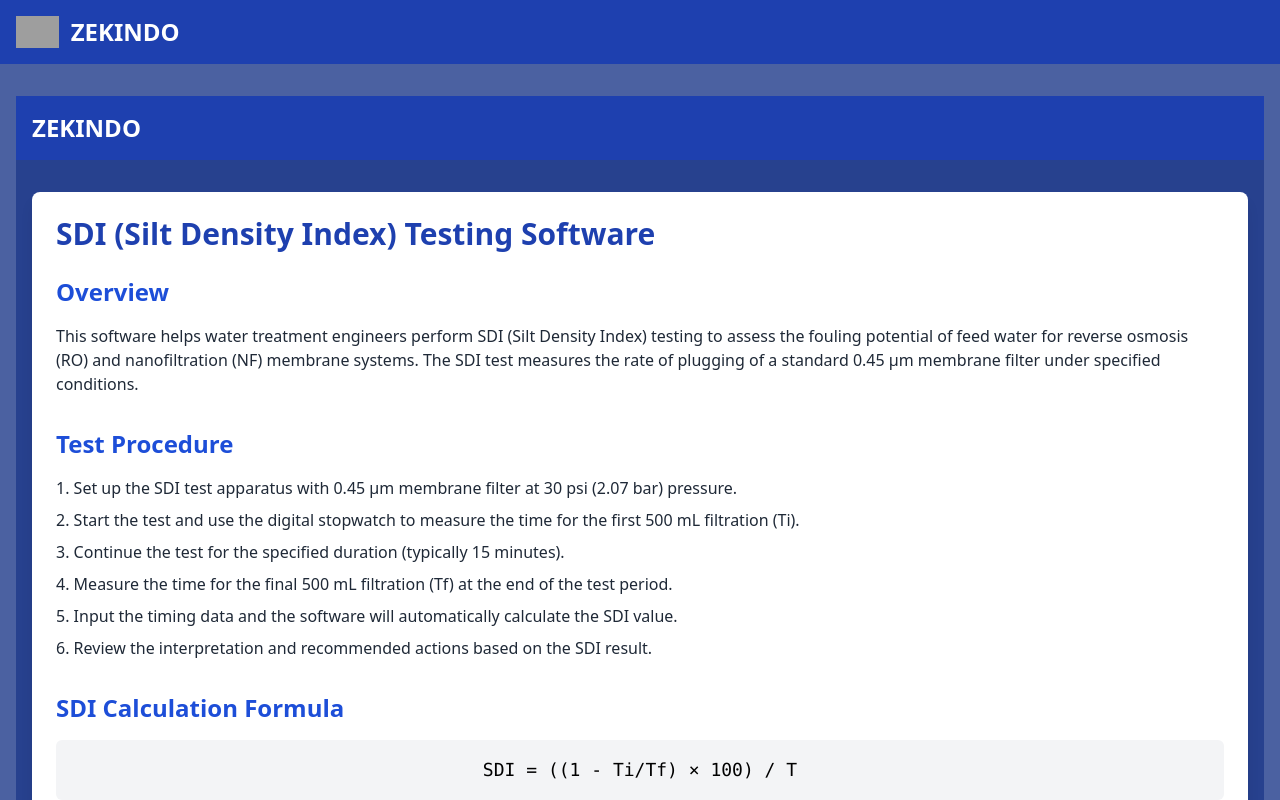
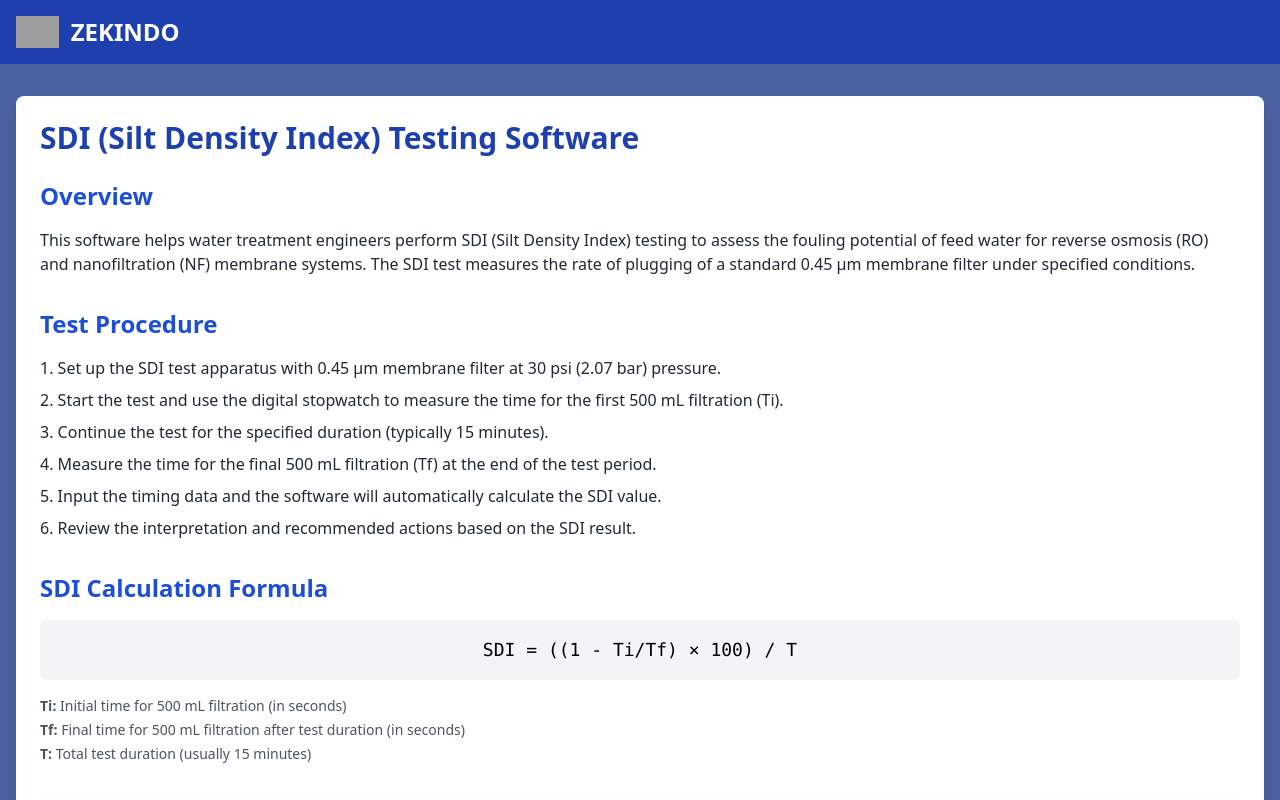
Before and after one commit to evamonica1000/SDICalculator, a Next.js app: page / in a window 1280 px wide. Shown: the top 800 px of the page. Built offline with nearby package versions, Linux system fonts and the light colour scheme; grey boxes are pictures that could not be loaded.

Commit message:
Update page.tsx

```diff
--- a/app/page.tsx
+++ b/app/page.tsx
@@ -2,11 +2,6 @@ import SDICalculator from './components/SDICalculator';
 
 export default function Home() {
   return (
-    <div className="min-h-screen bg-blue-900 bg-opacity-80 flex flex-col text-black">
-      <header className="bg-blue-800 text-white p-4">
-        <h1 className="text-2xl font-bold">ZEKINDO</h1>
-      </header>
-      <main className="flex-grow container mx-auto px-4 py-8">
     <div className="bg-white p-6 rounded-lg shadow-lg">
       <h1 className="text-3xl font-bold mb-6 text-blue-800">SDI (Silt Density Index) Testing Software</h1>
 
@@ -45,7 +40,5 @@ export default function Home() {
 
       <SDICalculator />
     </div>
-      </main>
-    </div>
   );
 }
```
Lines whose indentation alone changed are shown as unchanged.
